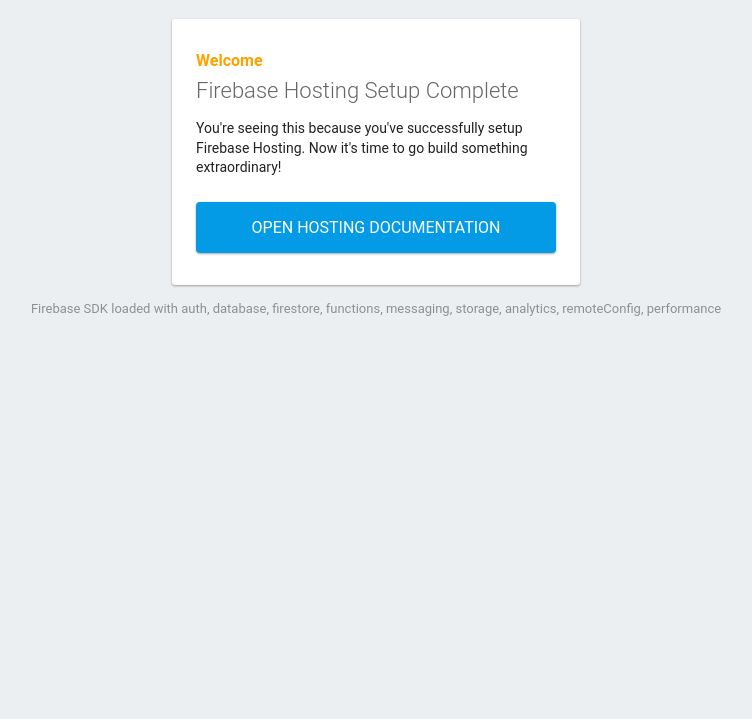
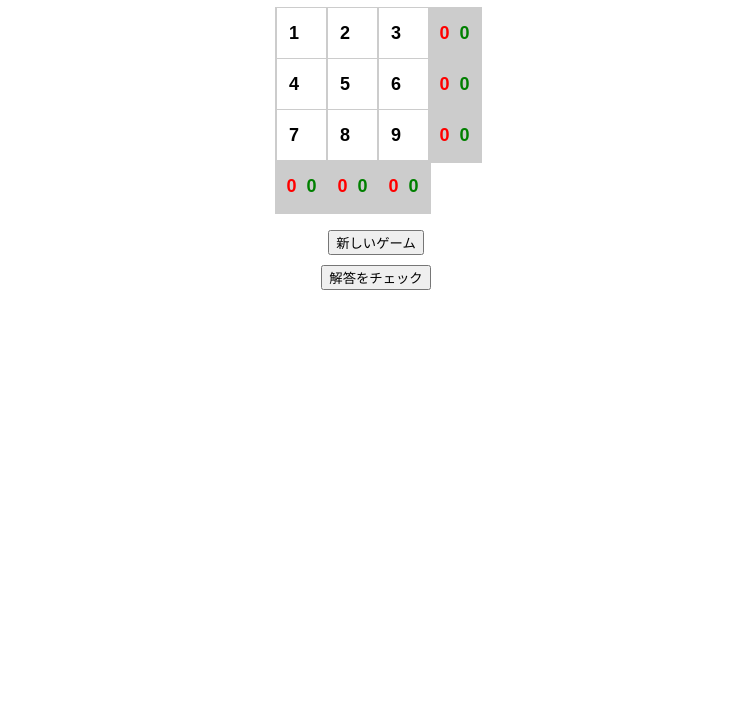
Before and after one commit to sntkmtnb/factorial, a plain HTML site: page public/index.html in a window 1280 px wide. Shown: the part 81-800 px from the top of the page, without its empty margins (264-1016 px from the left). Drawn offline with Linux system fonts and the light colour scheme; some packages are replaced by stand-ins of ours.

Commit message:
firebaseでdeployできるように

```diff
--- a/public/index.html
+++ b/public/index.html
@@ -1,89 +1,58 @@
 <!DOCTYPE html>
-<html>
-  <head>
-    <meta charset="utf-8">
-    <meta name="viewport" content="width=device-width, initial-scale=1">
-    <title>Welcome to Firebase Hosting</title>
+<html lang="ja">
+    <head>
+        <meta charset="UTF-8" />
+        <meta name="viewport" content="width=device-width, initial-scale=1.0" />
+        <title>factorial of 9</title>
+        <link rel="stylesheet" href="styles.css" />
+        <script type="module">
+            // Import the functions you need from the SDKs you need
+            import { initializeApp } from 'https://www.gstatic.com/firebasejs/9.19.1/firebase-app.js';
+            import { getAnalytics } from 'https://www.gstatic.com/firebasejs/9.19.1/firebase-analytics.js';
+            // TODO: Add SDKs for Firebase products that you want to use
+            // https://firebase.google.com/docs/web/setup#available-libraries
 
-    <!-- update the version number as needed -->
-    <script defer src="/__/firebase/9.19.1/firebase-app-compat.js"></script>
-    <!-- include only the Firebase features as you need -->
-    <script defer src="/__/firebase/9.19.1/firebase-auth-compat.js"></script>
-    <script defer src="/__/firebase/9.19.1/firebase-database-compat.js"></script>
-    <script defer src="/__/firebase/9.19.1/firebase-firestore-compat.js"></script>
-    <script defer src="/__/firebase/9.19.1/firebase-functions-compat.js"></script>
-    <script defer src="/__/firebase/9.19.1/firebase-messaging-compat.js"></script>
-    <script defer src="/__/firebase/9.19.1/firebase-storage-compat.js"></script>
-    <script defer src="/__/firebase/9.19.1/firebase-analytics-compat.js"></script>
-    <script defer src="/__/firebase/9.19.1/firebase-remote-config-compat.js"></script>
-    <script defer src="/__/firebase/9.19.1/firebase-performance-compat.js"></script>
-    <!--
-      initialize the SDK after all desired features are loaded, set useEmulator to false
-      to avoid connecting the SDK to running emulators.
-    -->
-    <script defer src="/__/firebase/init.js?useEmulator=true"></script>
+            // Your web app's Firebase configuration
+            // For Firebase JS SDK v7.20.0 and later, measurementId is optional
+            const firebaseConfig = {
+                apiKey: 'AIzaSyDYaFpeKCCxym-aLVVVxBYMAlj74v6kt68',
+                authDomain: 'factorial-7fb7b.firebaseapp.com',
+                projectId: 'factorial-7fb7b',
+                storageBucket: 'factorial-7fb7b.appspot.com',
+                messagingSenderId: '412377764684',
+                appId: '1:412377764684:web:c6dd53c457b33c4bcdb5e9',
+                measurementId: 'G-JTQ545C6EM',
+            };
 
-    <style media="screen">
-      body { background: #ECEFF1; color: rgba(0,0,0,0.87); font-family: Roboto, Helvetica, Arial, sans-serif; margin: 0; padding: 0; }
-      #message { background: white; max-width: 360px; margin: 100px auto 16px; padding: 32px 24px; border-radius: 3px; }
-      #message h2 { color: #ffa100; font-weight: bold; font-size: 16px; margin: 0 0 8px; }
-      #message h1 { font-size: 22px; font-weight: 300; color: rgba(0,0,0,0.6); margin: 0 0 16px;}
-      #message p { line-height: 140%; margin: 16px 0 24px; font-size: 14px; }
-      #message a { display: block; text-align: center; background: #039be5; text-transform: uppercase; text-decoration: none; color: white; padding: 16px; border-radius: 4px; }
-      #message, #message a { box-shadow: 0 1px 3px rgba(0,0,0,0.12), 0 1px 2px rgba(0,0,0,0.24); }
-      #load { color: rgba(0,0,0,0.4); text-align: center; font-size: 13px; }
-      @media (max-width: 600px) {
-        body, #message { margin-top: 0; background: white; box-shadow: none; }
-        body { border-top: 16px solid #ffa100; }
-      }
-    </style>
-  </head>
-  <body>
-    <div id="message">
-      <h2>Welcome</h2>
-      <h1>Firebase Hosting Setup Complete</h1>
-      <p>You're seeing this because you've successfully setup Firebase Hosting. Now it's time to go build something extraordinary!</p>
-      <a target="_blank" href="https://firebase.google.com/docs/hosting/">Open Hosting Documentation</a>
-    </div>
-    <p id="load">Firebase SDK Loading&hellip;</p>
+            // Initialize Firebase
+            const app = initializeApp(firebaseConfig);
+            const analytics = getAnalytics(app);
+        </script>
+    </head>
+    <body>
+        <h1>Factorial of 9</h1>
+        <div id="sudoku-board">
+            <div class="sudoku-cell"><input type="number" min="1" max="9" /></div>
+            <div class="sudoku-cell"><input type="number" min="1" max="9" /></div>
+            <div class="sudoku-cell"><input type="number" min="1" max="9" /></div>
+            <div class="check-cell"><span id="check-col-1-n" class="check-n">0</span><span id="check-col-1-h" class="check-h">0</span></div>
 
-    <script>
-      document.addEventListener('DOMContentLoaded', function() {
-        const loadEl = document.querySelector('#load');
-        // // 🔥🔥🔥🔥🔥🔥🔥🔥🔥🔥🔥🔥🔥🔥🔥🔥🔥🔥🔥🔥🔥🔥🔥🔥🔥🔥🔥🔥🔥🔥🔥
-        // // The Firebase SDK is initialized and available here!
-        //
-        // firebase.auth().onAuthStateChanged(user => { });
-        // firebase.database().ref('/path/to/ref').on('value', snapshot => { });
-        // firebase.firestore().doc('/foo/bar').get().then(() => { });
-        // firebase.functions().httpsCallable('yourFunction')().then(() => { });
-        // firebase.messaging().requestPermission().then(() => { });
-        // firebase.storage().ref('/path/to/ref').getDownloadURL().then(() => { });
-        // firebase.analytics(); // call to activate
-        // firebase.analytics().logEvent('tutorial_completed');
-        // firebase.performance(); // call to activate
-        //
-        // // 🔥🔥🔥🔥🔥🔥🔥🔥🔥🔥🔥🔥🔥🔥🔥🔥🔥🔥🔥🔥🔥🔥🔥🔥🔥🔥🔥🔥🔥🔥🔥
+            <div class="sudoku-cell"><input type="number" min="1" max="9" /></div>
+            <div class="sudoku-cell"><input type="number" min="1" max="9" /></div>
+            <div class="sudoku-cell"><input type="number" min="1" max="9" /></div>
+            <div class="check-cell"><span id="check-col-2-n" class="check-n">0</span><span id="check-col-2-h" class="check-h">0</span></div>
 
-        try {
-          let app = firebase.app();
-          let features = [
-            'auth',
-            'database',
-            'firestore',
-            'functions',
-            'messaging',
-            'storage',
-            'analytics',
-            'remoteConfig',
-            'performance',
-          ].filter(feature => typeof app[feature] === 'function');
-          loadEl.textContent = `Firebase SDK loaded with ${features.join(', ')}`;
-        } catch (e) {
-          console.error(e);
-          loadEl.textContent = 'Error loading the Firebase SDK, check the console.';
-        }
-      });
-    </script>
-  </body>
+            <div class="sudoku-cell"><input type="number" min="1" max="9" /></div>
+            <div class="sudoku-cell"><input type="number" min="1" max="9" /></div>
+            <div class="sudoku-cell"><input type="number" min="1" max="9" /></div>
+            <div class="check-cell"><span id="check-col-3-n" class="check-n">0</span><span id="check-col-3-h" class="check-h">0</span></div>
+
+            <div class="check-cell"><span id="check-row-1-n" class="check-n">0</span><span id="check-row-1-h" class="check-h">0</span></div>
+            <div class="check-cell"><span id="check-row-2-n" class="check-n">0</span><span id="check-row-2-h" class="check-h">0</span></div>
+            <div class="check-cell"><span id="check-row-3-n" class="check-n">0</span><span id="check-row-3-h" class="check-h">0</span></div>
+        </div>
+        <button id="new-game">新しいゲーム</button>
+        <button id="check-solution">解答をチェック</button>
+        <script src="sudoku.js"></script>
+    </body>
 </html>
```
Also changed, not shown: index.html (deleted, +0 -58 lines), public/styles.css (renamed from styles.css), public/sudoku.js (renamed from sudoku.js).
